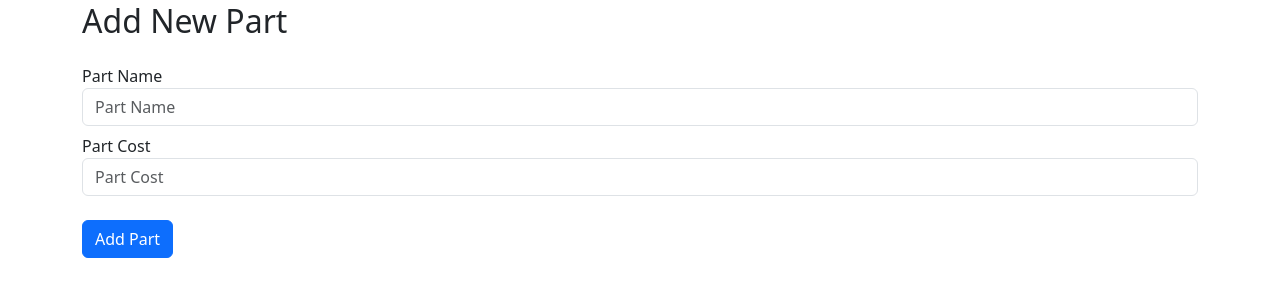
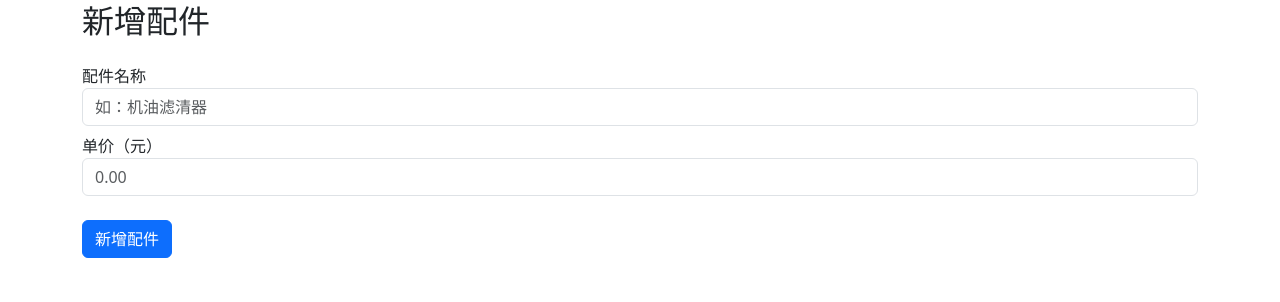
Before and after one commit to josh00123/spb, a Flask app: page /admin/part in a window 1280 px wide. Shown: the part 78-380 px from the top of the page. Run offline with Flask 3, Linux system fonts and the light colour scheme.

Commit message:
Translate form labels and button to Chinese

```diff
--- a/templates/add_part.html
+++ b/templates/add_part.html
@@ -2,28 +2,28 @@
 {% block content %}
 
 <div class="mt-4">
-    <h2 class="mb-4">Add New Part</h2>
+    <h2 class="mb-4">新增配件</h2>
 
     <form action="{{ url_for('part') }}" method="post">
         <div class="form-group mb-2">
-            <label for="part_name">Part Name</label>
-            <input type="text" name="part_name" id="part_name" placeholder="Part Name" required
+            <label for="part_name">配件名称</label>
+            <input type="text" name="part_name" id="part_name" placeholder="如：机油滤清器" required
                 class="form-control">
             <div class="invalid-feedback">
-                Please provide a valid part name.
+                请填写配件名称。
             </div>
         </div>
 
         <div class="form-group">
-            <label for="part_cost">Part Cost</label>
-            <input type="number" name="part_cost" id="part_cost" placeholder="Part Cost" required
+            <label for="part_cost">单价（元）</label>
+            <input type="number" step="0.01" min="0" name="part_cost" id="part_cost" placeholder="0.00" required
                 class="form-control">
             <div class="invalid-feedback">
-                Please provide a valid cost.
+                请填写有效单价。
             </div>
         </div>
 
-        <button type="submit" class="btn btn-primary mt-4">Add Part</button>
+        <button type="submit" class="btn btn-primary mt-4">新增配件</button>
     </form>
 </div>
 {% endblock %}
```
